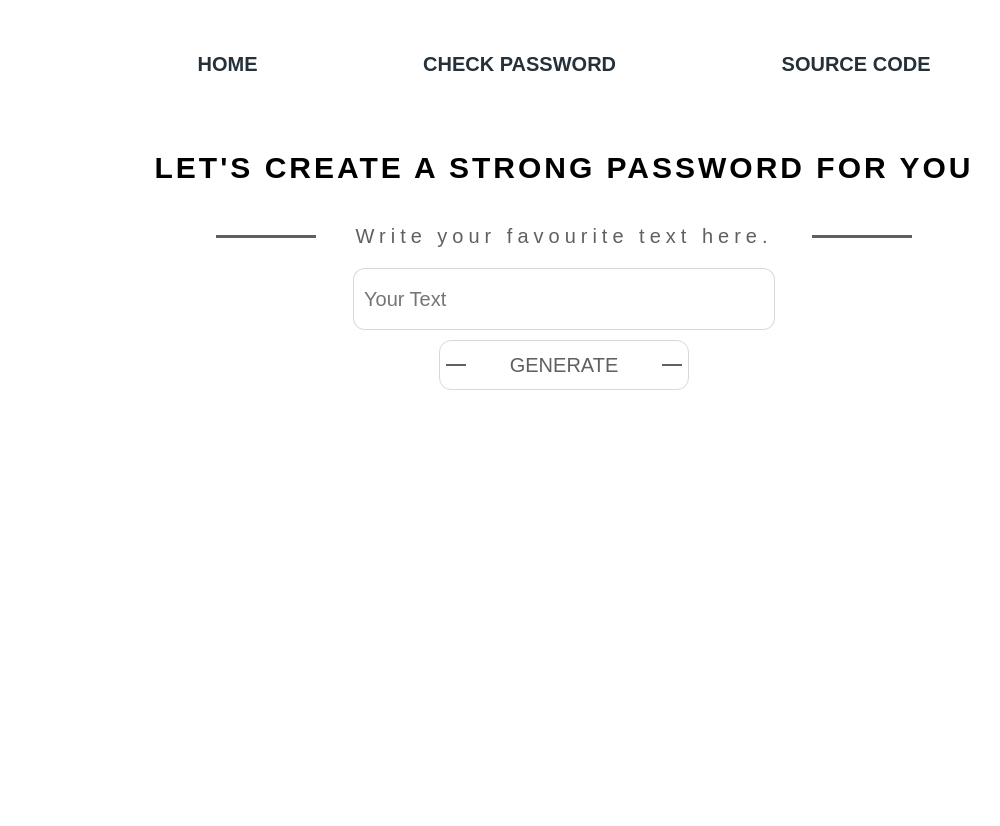
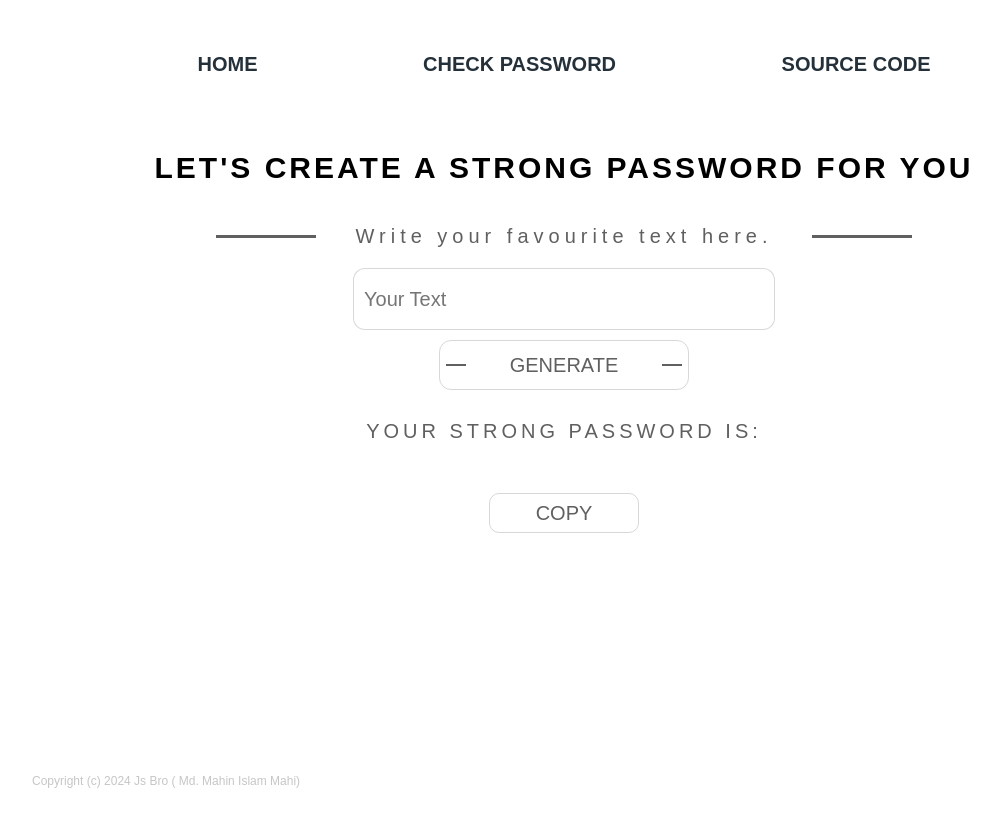
Before and after one commit to me-js-bro/Strong-Password, a React (Vite) app: page / in a window 1280 px wide. Shown: the top 826 px of the page, without its empty margins (76-1076 px from the left). Built offline with nearby package versions, Linux system fonts and the light colour scheme.

Commit message:
Addd feature for generating the pass and copy it

```diff
--- a/package.json
+++ b/package.json
@@ -12,6 +12,7 @@
   "dependencies": {
     "react": "^18.3.1",
     "react-dom": "^18.3.1",
+    "react-hot-toast": "^2.4.1",
     "react-router-dom": "^6.25.1"
   },
   "devDependencies": {
--- a/src/App.jsx
+++ b/src/App.jsx
@@ -2,6 +2,7 @@ import { RouterProvider } from 'react-router-dom'
 import './App.css'
 import Home from './Components/Home/Home'
 import { router } from './Routes/Routes'
+import Footer from './Shared/Footer/Footer'
 
 function App() {
 
@@ -10,6 +11,7 @@ function App() {
       <RouterProvider router={router}>
         <Home />
       </RouterProvider>
+        <Footer />
     </>
   )
 }
--- a/src/Components/Home/Home.css
+++ b/src/Components/Home/Home.css
@@ -89,6 +89,39 @@ h3 {
     width: 300px;
 }
 
+.text {
+    margin-top: 30px;
+    margin-bottom: -20px;
+    font-size: 20px;
+    text-transform: uppercase;
+    letter-spacing: 4px;
+    color: rgb(96, 96, 96);
+}
+
+.pass {
+    font-size: 30px;
+    color: rgb(96, 96, 96);
+}
+
+.copy {
+    width: 150px;
+    height: 40px;
+    border-radius: 10px;
+    border: 1px solid rgba(96, 96, 96, 0.242);
+    background: transparent;
+    margin-top: 10px;
+    cursor: pointer;
+    font-size: 20px;
+    text-transform: uppercase;
+    color: rgb(96, 96, 96);
+    transition: 0.3s ease;
+}
+
+.copy:hover {
+    width: 300px;
+    border: 1px solid #0000000c;
+}
+
 @media only screen and (max-width: 600px) {
 
     .home {
@@ -171,4 +204,20 @@ h3 {
         transform: translateY(20px);
         width: 250px;
     }
+
+    .text {
+        margin-top: 30px;
+        margin-bottom: -20px;
+        font-size: 18px;
+        text-transform: uppercase;
+        text-align: center;
+        letter-spacing: 4px;
+        color: rgb(96, 96, 96);
+    }
+
+    .pass {
+        font-size: 20px;
+        color: rgb(96, 96, 96);
+    }
+
 }
--- a/src/Components/Home/Home.jsx
+++ b/src/Components/Home/Home.jsx
@@ -1,7 +1,86 @@
-import React from 'react';
+import React, { useState } from 'react';
 import './Home.css'
+import toast from 'react-hot-toast';
 
 const Home = () => {
+    const [ prompt, setPrompt ] = useState("");
+    const [ password, setPassword ] = useState("")
+
+
+    function generatePassword(input) {
+        // Mix case randomly
+        let mixedCase = "";
+        for (let i = 0; i < input.length; i++) {
+            if (Math.random() > 0.5) {
+                mixedCase += input[i].toUpperCase();
+            } else {
+                mixedCase += input[i].toLowerCase();
+            }
+        }
+
+        // Replace spaces with '_' or '/' or '#'
+        const separators = ['_', '/', '#'];
+        let withSeparators = "";
+        for (let i = 0; i < mixedCase.length; i++) {
+            if (mixedCase[i] === ' ') {
+                withSeparators += separators[Math.floor(Math.random() * separators.length)];
+            } else {
+                withSeparators += mixedCase[i];
+            }
+        }
+
+        // Add random special characters and numbers at the beginning and end
+        const specialChars = "!@#$%^&*";
+        let beginning = "";
+        let end = "";
+
+        // Add 3-5 random numbers and special characters at the beginning
+        for (let i = 0; i < Math.floor(Math.random() * 3) + 3; i++) {
+            if (Math.random() > 0.5) {
+                beginning += Math.floor(Math.random() * 10);
+            } else {
+                beginning += specialChars[Math.floor(Math.random() * specialChars.length)];
+            }
+        }
+
+        // Add 3-5 random numbers and special characters at the end
+        for (let i = 0; i < Math.floor(Math.random() * 3) + 3; i++) {
+            if (Math.random() > 0.5) {
+                end += Math.floor(Math.random() * 10);
+            } else {
+                end += specialChars[Math.floor(Math.random() * specialChars.length)];
+            }
+        }
+
+        // Combine all parts
+        let password = beginning + withSeparators + end;
+
+        return password;
+    };
+
+    const getPrompt = e => {
+        setPrompt(e.target.value)
+    }
+
+    const handleInput = () => {
+        if ( !prompt == "" ) {
+            const strongPassword = generatePassword(prompt);
+            setPassword(strongPassword)
+        } else {
+            setPassword(" ")
+        }
+    }
+
+    const handleCopy = () => {
+        if ( password ) {
+            navigator.clipboard.writeText(password). then(() => {
+                toast.success("Copied to clipboard");
+            }).catch(err => {
+                toast.error("Could not copy to clipboard");
+            })
+        }
+    }
+
     return (
         <div className='home'>
             <h1 className='header'>Let's create a strong password for you</h1>
@@ -12,15 +91,19 @@ const Home = () => {
                 <div className='line'></div>
             </div>
 
-            <input className="prompt" type="text" placeholder='Your Text'/>
+            <input className="prompt" type="text" name="prompt" placeholder='Your Text' onChange={getPrompt}/>
 
-            <button className='submit'>
+            <button className='submit' onClick={handleInput}>
                 <div className='btn-line line1'>
                 </div>
                 generate
                 <div className='btn-line line2'>
                 </div>
             </button>
+
+            <p className='text'>Your Strong Password is: </p>
+            <p className='pass'>{password}</p>
+            <button className="copy" onClick={handleCopy}>COPY</button>
         </div>
     );
 };
--- /dev/null
+++ b/src/Shared/Footer/Footer.css
@@ -0,0 +1,7 @@
+.footer-text {
+    position: absolute;
+    bottom: 0;
+    font-size: 12px;
+    text-align: center;
+    color: #4d4d4d52;
+}
--- /dev/null
+++ b/src/Shared/Footer/Footer.jsx
@@ -0,0 +1,13 @@
+import React from 'react';
+import './Footer.css'
+
+const Footer = () => {
+    const date = new Date().getFullYear()
+    return (
+        <div>
+            <p className='footer-text'>Copyright (c) {date} Js Bro ( Md. Mahin Islam Mahi) </p>
+        </div>
+    );
+};
+
+export default Footer;
--- a/src/Shared/Header/Header.css
+++ b/src/Shared/Header/Header.css
@@ -57,7 +57,7 @@
         flex-direction: column;
         position: absolute;
         top: 0;
-        right: -55px;
+        right: -10px;
         cursor: pointer;
     }
 
@@ -84,6 +84,8 @@
 
     .change.nav-link {
         top: 0;
+        backdrop-filter: blur(10px);
+        background: transparent;
     }
 
   }
--- a/src/index.css
+++ b/src/index.css
@@ -9,6 +9,6 @@ body {
 
 @media only screen and (max-width: 600px) {
     body {
-        padding: 10px 50px;
+        padding: 10px 20px;
     }
 }
--- a/src/main.jsx
+++ b/src/main.jsx
@@ -2,7 +2,11 @@ import React from 'react'
 import ReactDOM from 'react-dom/client'
 import App from './App.jsx'
 import './index.css'
+import { Toaster } from 'react-hot-toast'
 
 ReactDOM.createRoot(document.getElementById('root')).render(
-    <App />
+    <>
+        <Toaster />
+        <App />
+    </>
 )
```
Also changed, not shown: 1 other file (tests, documents, lock files or other folders).
